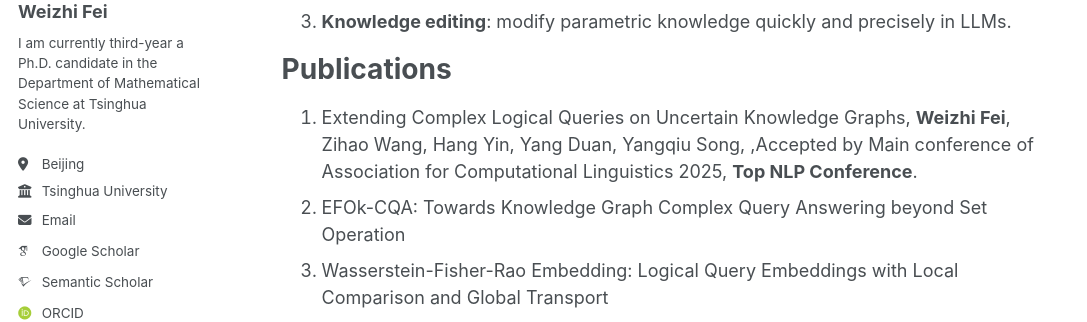
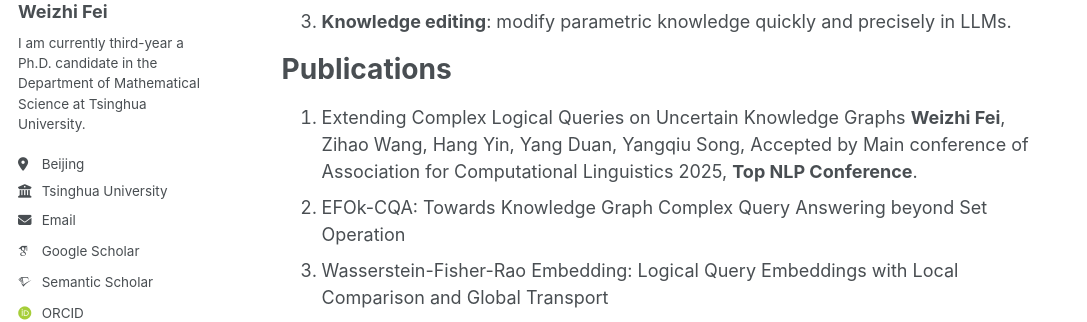
Before and after one commit to rabi-fei/rabi-fei.github.io, a Jekyll site: the page built from _pages/about.md, in a window 1280 px wide and 900 px high. Shown: the part 337-659 px from the top of the window, without its empty margins (0-1087 px from the left). Built offline with Jekyll 4.4.1, drawn with Linux system fonts in a browser that asks for light colours; some web fonts are replaced; a script that is not in the unit is left out.

```diff
--- a/_pages/about.md
+++ b/_pages/about.md
@@ -17,8 +17,9 @@ My research investigate knowledge representation and reasoning from a mathematic
 Publications
 ======
 
-1. Extending Complex Logical Queries on Uncertain Knowledge Graphs, **Weizhi Fei**, Zihao Wang, Hang Yin, Yang Duan, Yangqiu Song,
-   ,Accepted by Main conference of Association for Computational Linguistics 2025, **Top NLP Conference**.
+1. Extending Complex Logical Queries on Uncertain Knowledge Graphs
+   **Weizhi Fei**, Zihao Wang, Hang Yin, Yang Duan, Yangqiu Song,
+   Accepted by Main conference of Association for Computational Linguistics 2025, **Top NLP Conference**.
 3. EFOk-CQA: Towards Knowledge Graph Complex Query Answering beyond Set Operation
 4. Wasserstein-Fisher-Rao Embedding: Logical Query Embeddings with Local Comparison and Global Transport
 5. Extending Context Window of Large Language Models via Semantic Compression
```
